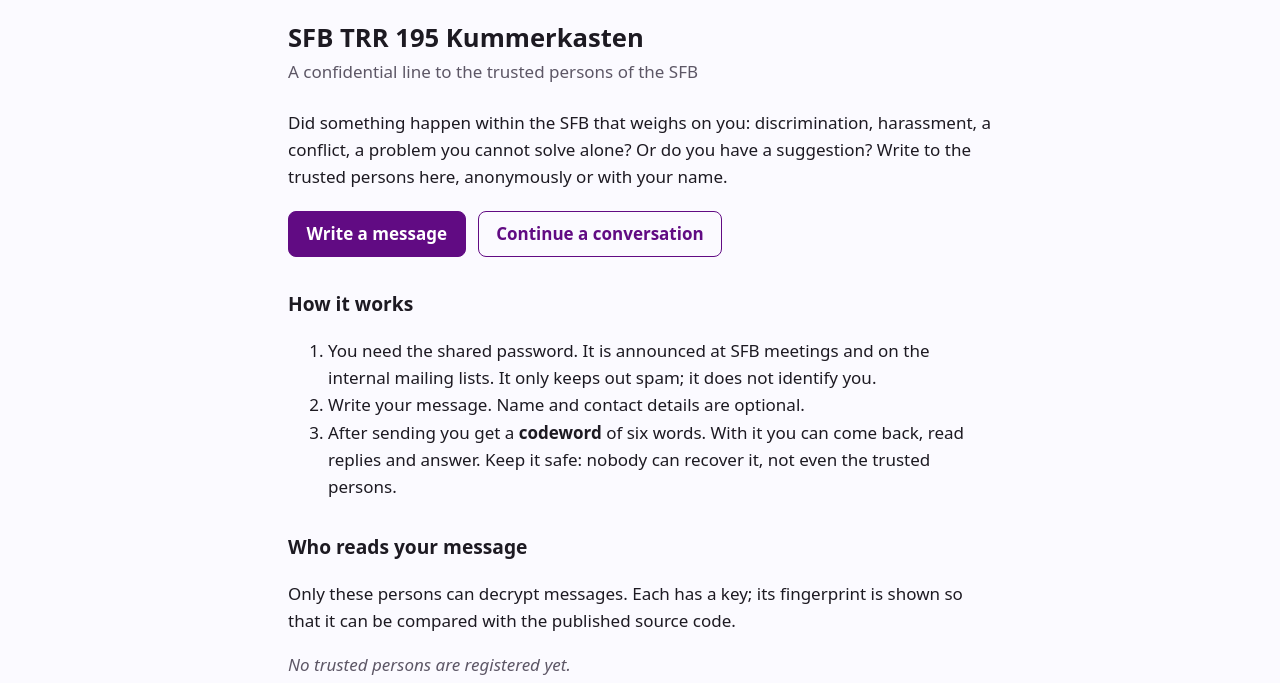
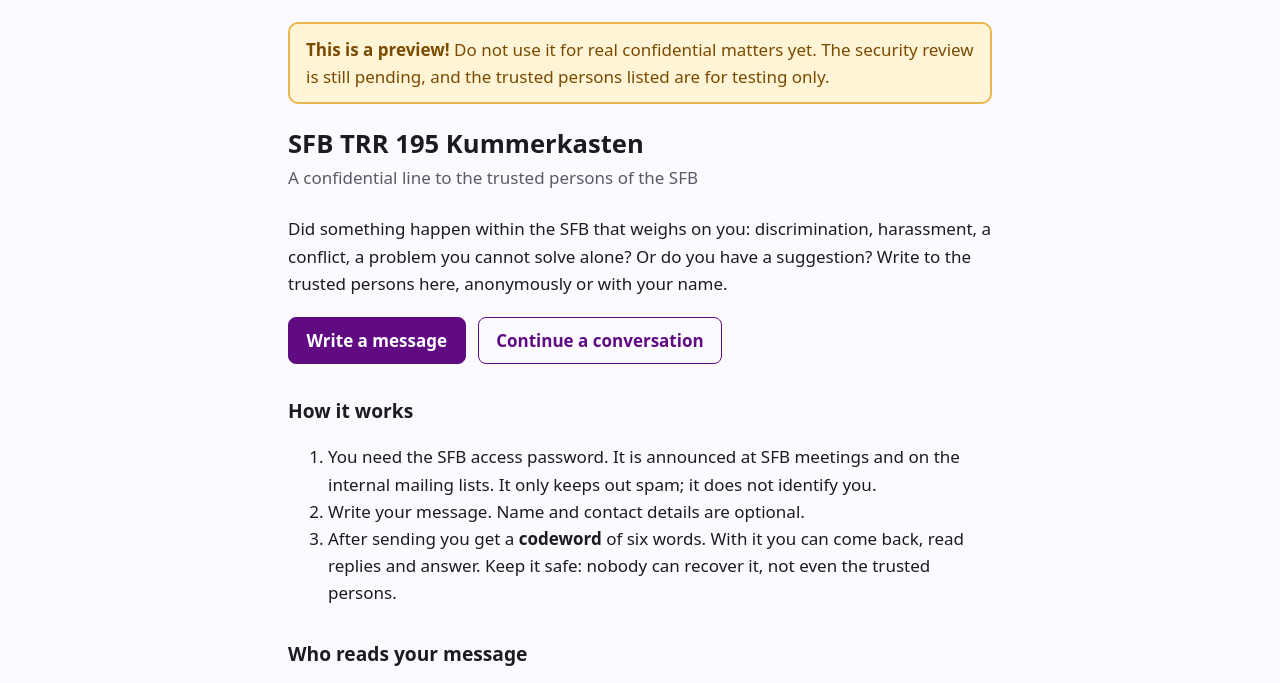
Before and after one commit to AGAG-RPTU/Kummerkasten-SFB, a website with bundled scripts: page public/index.html in a window 1280 px wide. Shown: the part 72-755 px from the top of the page. Built offline with nearby package versions, Linux system fonts and the light colour scheme; files whose address does not match are found by name.

Commit message:
Rename the password field and flag the site as preview
"SFB access password" says whose password it is, which "shared
password" did not.

Until the security review is done and real trusted persons are
registered, every page warns that the site is a preview and must not
be used for real concerns. PREVIEW in site.js turns the banner off.

Assisted-by: Claude Code (Opus 5.5)

```diff
--- a/public/css/style.css
+++ b/public/css/style.css
@@ -13,6 +13,9 @@
   --bad: #a3202a;
   --bad-wash: #fdecee;
   --radius: 10px;
+  --warn: #7a4a00;
+  --warn-wash: #fff4d6;
+  --warn-border: #e8b64c;
   color-scheme: light;
 }
 
@@ -30,6 +33,9 @@
     --ok: #7fd49a;
     --bad: #ff9aa3;
     --bad-wash: #3a1d22;
+    --warn: #ffd98a;
+    --warn-wash: #3a2e12;
+    --warn-border: #8a6a24;
     color-scheme: dark;
   }
 }
@@ -245,6 +251,15 @@ pre.output {
 
 .note { color: var(--muted); font-style: italic; }
 
+.preview {
+  background: var(--warn-wash);
+  color: var(--warn);
+  border: 2px solid var(--warn-border);
+  border-radius: var(--radius);
+  padding: 0.75rem 1rem;
+  margin: 0 0 1.5rem;
+}
+
 /* ---------------------------------------------------------- staff list */
 
 .convs { display: flex; flex-direction: column; gap: 0.6rem; margin-top: 1rem; }
--- a/public/js/i18n.js
+++ b/public/js/i18n.js
@@ -14,12 +14,13 @@ const STRINGS = {
     'footer.source': 'Source code',
     'footer.staff': 'For trusted persons',
     'footer.sfb': 'SFB TRR 195 website',
+    'preview': '<strong>This is a preview!</strong> Do not use it for real confidential matters yet. The security review is still pending, and the trusted persons listed are for testing only.',
 
     'index.intro': '<p>Did something happen within the SFB that weighs on you: discrimination, harassment, a conflict, a problem you cannot solve alone? Or do you have a suggestion? Write to the trusted persons here, anonymously or with your name.</p>',
     'index.write': 'Write a message',
     'index.open': 'Continue a conversation',
     'index.how.title': 'How it works',
-    'index.how.body': '<ol><li>You need the shared password. It is announced at SFB meetings and on the internal mailing lists. It only keeps out spam; it does not identify you.</li><li>Write your message. Name and contact details are optional.</li><li>After sending you get a <strong>codeword</strong> of six words. With it you can come back, read replies and answer. Keep it safe: nobody can recover it, not even the trusted persons.</li></ol>',
+    'index.how.body': '<ol><li>You need the SFB access password. It is announced at SFB meetings and on the internal mailing lists. It only keeps out spam; it does not identify you.</li><li>Write your message. Name and contact details are optional.</li><li>After sending you get a <strong>codeword</strong> of six words. With it you can come back, read replies and answer. Keep it safe: nobody can recover it, not even the trusted persons.</li></ol>',
     'index.people.title': 'Who reads your message',
     'index.people.body': 'Only these persons can decrypt messages. Each has a key; its fingerprint is shown so that it can be compared with the published source code.',
     'index.security.title': 'Privacy and security',
@@ -28,7 +29,7 @@ const STRINGS = {
     'index.people.none': 'No trusted persons are registered yet.',
 
     'write.title': 'Write a message',
-    'write.password': 'Shared password',
+    'write.password': 'SFB access password',
     'write.passwordHint': 'The password announced to all SFB members; it only keeps out spam. You do not choose a secret here: your personal codeword for reading replies is created when you send.',
     'write.category': 'Category',
     'cat.problem': 'Report a problem',
@@ -126,12 +127,13 @@ const STRINGS = {
     'footer.source': 'Quellcode',
     'footer.staff': 'Für Vertrauenspersonen',
     'footer.sfb': 'Website des SFB TRR 195',
+    'preview': '<strong>Dies ist eine Vorschau!</strong> Bitte noch nicht für echte vertrauliche Anliegen verwenden. Die Sicherheitsprüfung steht noch aus, und die eingetragenen Vertrauenspersonen dienen nur zum Testen.',
 
     'index.intro': '<p>Ist im SFB etwas passiert, das dich belastet: Diskriminierung, Belästigung, ein Konflikt, ein Problem, das du nicht allein lösen kannst? Oder hast du einen Vorschlag? Schreib den Vertrauenspersonen hier, anonym oder mit Namen.</p>',
     'index.write': 'Nachricht schreiben',
     'index.open': 'Unterhaltung fortsetzen',
     'index.how.title': 'So funktioniert es',
-    'index.how.body': '<ol><li>Du brauchst das gemeinsame Passwort. Es wird bei SFB-Treffen und auf den internen Mailinglisten bekanntgegeben. Es hält nur Spam fern und sagt nichts über dich.</li><li>Schreib deine Nachricht. Name und Kontaktdaten sind freiwillig.</li><li>Nach dem Absenden bekommst du ein <strong>Codewort</strong> aus sechs Wörtern. Damit kannst du wiederkommen, Antworten lesen und antworten. Bewahre es gut auf: Niemand kann es wiederherstellen, auch die Vertrauenspersonen nicht.</li></ol>',
+    'index.how.body': '<ol><li>Du brauchst das SFB-Zugangspasswort. Es wird bei SFB-Treffen und auf den internen Mailinglisten bekanntgegeben. Es hält nur Spam fern und sagt nichts über dich.</li><li>Schreib deine Nachricht. Name und Kontaktdaten sind freiwillig.</li><li>Nach dem Absenden bekommst du ein <strong>Codewort</strong> aus sechs Wörtern. Damit kannst du wiederkommen, Antworten lesen und antworten. Bewahre es gut auf: Niemand kann es wiederherstellen, auch die Vertrauenspersonen nicht.</li></ol>',
     'index.people.title': 'Wer deine Nachricht liest',
     'index.people.body': 'Nur diese Personen können Nachrichten entschlüsseln. Jede hat einen Schlüssel; sein Fingerabdruck steht hier, damit man ihn mit dem veröffentlichten Quellcode vergleichen kann.',
     'index.security.title': 'Datenschutz und Sicherheit',
@@ -140,7 +142,7 @@ const STRINGS = {
     'index.people.none': 'Es sind noch keine Vertrauenspersonen eingetragen.',
 
     'write.title': 'Nachricht schreiben',
-    'write.password': 'Gemeinsames Passwort',
+    'write.password': 'SFB-Zugangspasswort',
     'write.passwordHint': 'Das Passwort, das allen SFB-Mitgliedern bekanntgegeben wird; es hält nur Spam fern. Hier wählst du kein Geheimnis: Dein persönliches Codewort zum Lesen der Antworten wird beim Absenden erzeugt.',
     'write.category': 'Kategorie',
     'cat.problem': 'Problem melden',
--- a/public/js/site.js
+++ b/public/js/site.js
@@ -5,7 +5,17 @@ import { applyI18n, toggleLang } from './i18n.js';
 // Public repository, linked in the footer so visitors can compare files.
 export const SOURCE_URL = '';
 
+// Warning banner on every page until the site is fit for real use.
+const PREVIEW = true;
+
 export function initPage() {
+  if (PREVIEW) {
+    const banner = document.createElement('p');
+    banner.className = 'preview';
+    banner.setAttribute('role', 'note');
+    banner.dataset.i18nHtml = 'preview';
+    document.querySelector('main').prepend(banner);
+  }
   applyI18n();
   document.getElementById('lang-toggle').addEventListener('click', toggleLang);
 
```
